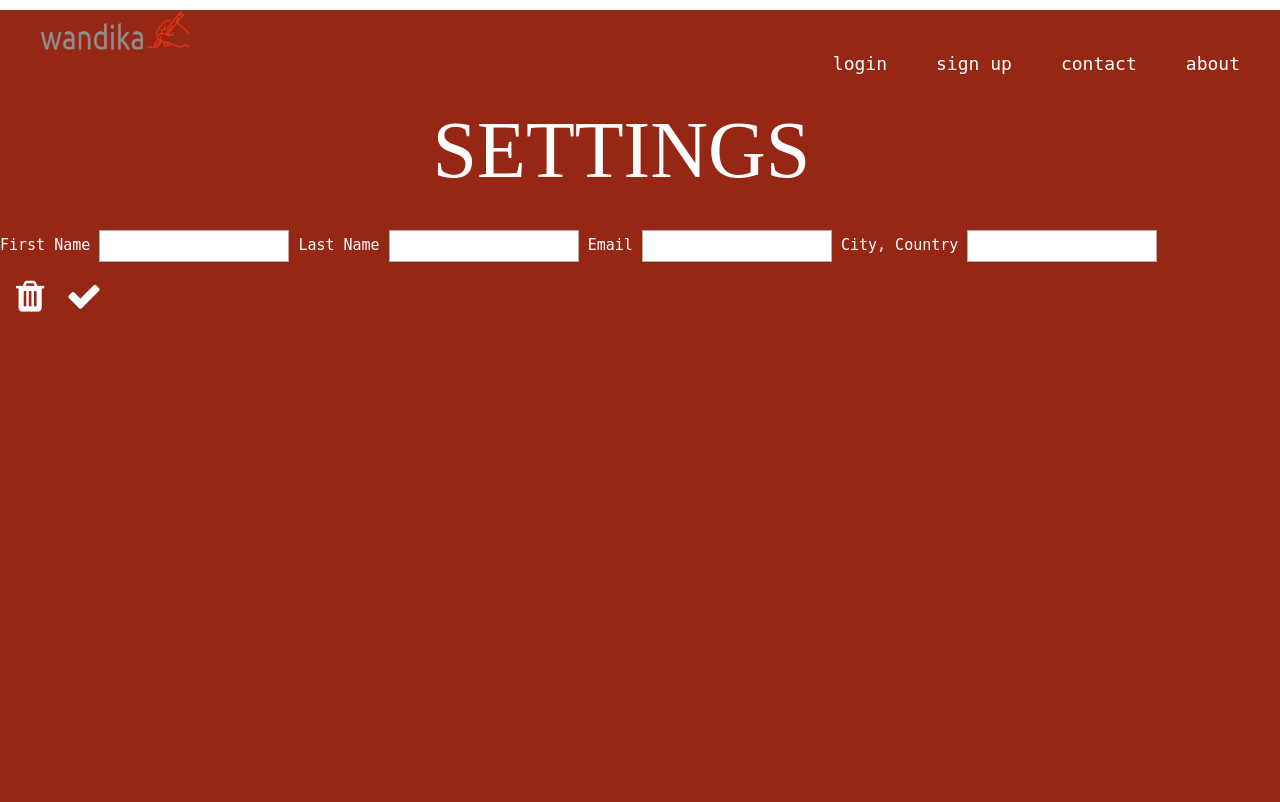
After one commit to kesamercy/wandikaApp, a PHP site: page /settings.html in a window 1280 px wide; the page is wider, and only the part inside the window is pictured. The commit adds this page. Run offline with PHP 8.4, Linux system fonts and the light colour scheme; some libraries are stand-ins or nearby versions.

Commit message:
background issue fixed. settings.html added

```diff
--- a/css/style.css
+++ b/css/style.css
@@ -347,6 +361,33 @@ body {
   resize: none;
   padding: 10px;
   box-sizing: border-box;
+}
+
+.settings-container {
+  background-color: var(--brickRed);
+  height: 99vh;
+  color: white;
+  font-family: "Fira Mono", monospace;
+}
+
+.settings_title h1 {
+    font-family: "Roboto Slab", serif;
+    font-size: 80px;
+    /*opacity: 0.1;*/
+    text-align: center;
+    position: relative;
+    top: 80px;
+    left: 150px;
+    text-transform: uppercase;
+}
+
+.settingsDescription {
+  margin-top: 100px;
+
+
+}
+.settings-form {
+  display: inline-block;
 }
 
 
--- /dev/null
+++ b/settings.html
@@ -0,0 +1,76 @@
+<!DOCTYPE html>
+<html lang="en">
+
+<head>
+    <meta charset="UTF-8" />
+    <meta http-equiv="X-UA-Compatible" content="IE=edge,chrome=1">
+    <title>Wandika - Account Settings</title>
+    <link rel="stylesheet" type="text/css" href="css/demo.css" />
+    <link rel="stylesheet" type="text/css" href="css/style.css" />
+    <script type="text/javascript" src="js/modernizr.custom.86080.js"></script>
+    <link rel="stylesheet" href="https://www.w3schools.com/w3css/4/w3.css">
+    <link href="https://fonts.googleapis.com/css?family=Roboto&display=swap" rel="stylesheet">
+    <link rel="stylesheet" href="https://cdnjs.cloudflare.com/ajax/libs/font-awesome/4.7.0/css/font-awesome.min.css">
+
+</head>
+
+<body>
+    <div class="settings-container">
+        <header>
+            <div class="navBar">
+                <ul>
+                    <div class="logoBox">
+                        <li>
+                            <img class="logo" src="images\logo-wandika-word.png" alt="logo">
+                        </li>
+                    </div>
+
+                    <div class="menuElements">
+                        <li><a id="login">Login</a></li>
+                        <li><a id="signUp">Sign Up</a></li>
+                        <li><a href="contact.asp">Contact</a></li>
+                        <li><a href="about.asp">About</a></li>
+                    </div>
+
+                </ul>
+            </div>
+        </header>
+
+        <div class="settings_title">
+            <h1>Settings</h1>
+        </div>
+
+        <div class="settingsDescription">
+            <form class="settings-form">
+                <label>First Name
+                   <input type="text" id="fname" name="fname">
+                </label>
+                <label>Last Name
+                   <input type="text" id="lname" name="lname">
+                </label>
+                <label>Email
+                   <input type="text" id="email" name="email">
+                </label>
+                <label>City, Country
+                   <input type="text" id="location" name="location">
+                </label>
+            </form>
+        </div>
+        <div class="w3-padding w3-xxlarge">
+          <a href="#"> <i class="fa fa-trash"></i></a>
+          <a href="#"> <i class="fa fa-check"></i></a>
+        </div>
+    </div>
+
+    <script src="https://ajax.googleapis.com/ajax/libs/jquery/3.4.1/jquery.min.js"></script>
+    <script src="js/index.js"></script>
+    <script>
+        $(document).ready(function() {
+
+
+        });
+    </script>
+
+</body>
+
+</html>
```
Also changed, not shown: other parts of css/style.css (+26 -12 lines), profile.html (+16 -13 lines).
